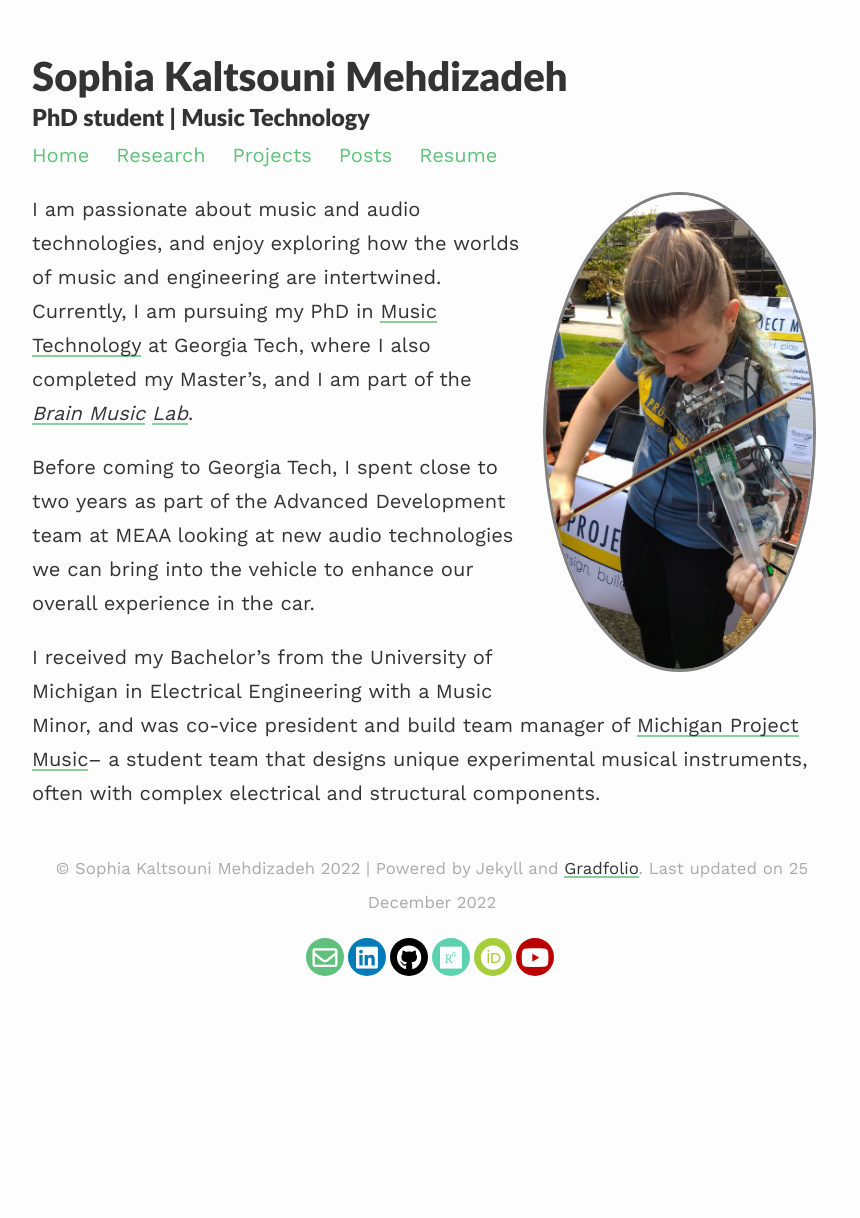
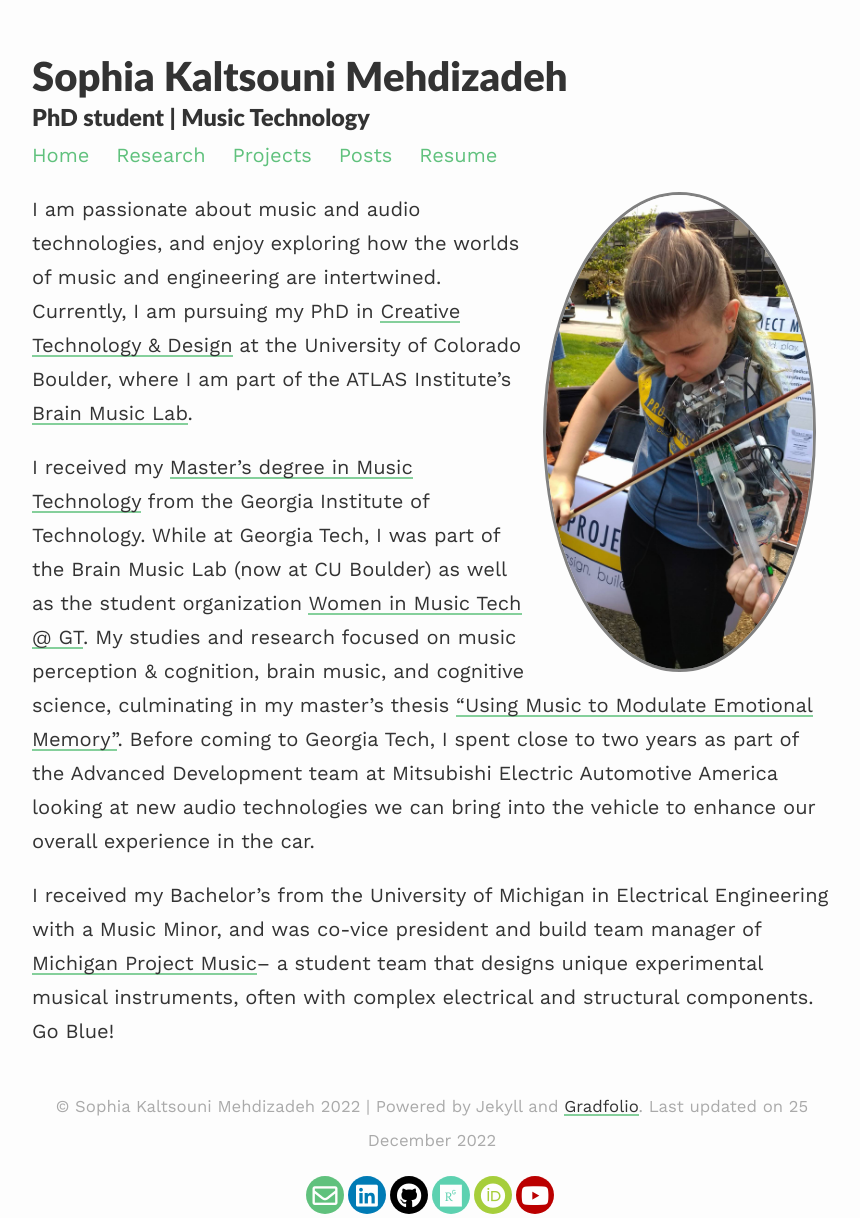
Before and after one commit to smehdizadeh/smehdizadeh.github.io, a Jekyll site: the page built from index.md, in a window 1280 px wide. Shown: the whole page, without its empty margins (208-1068 px from the left). Built offline with Jekyll 4.4.1, drawn with Linux system fonts in a browser that asks for light colours; nearby versions of some CDN libraries; before the commit the page ends 980 px from its top, so only the background shows below that.

Commit message:
Update index.md

```diff
--- a/index.md
+++ b/index.md
@@ -7,8 +7,8 @@ profile:
 published: true
 ---
 
-I am passionate about music and audio technologies, and enjoy exploring how the worlds of music and engineering are intertwined. Currently, I am pursuing my PhD in [Music Technology](https://music.gatech.edu/phd-music-technology) at Georgia Tech, where I also completed my Master's, and I am part of the [*Brain Music*](https://brainmusiclab.gatech.edu/) [*Lab*](https://gtcmt.gatech.edu/brain-music).
+I am passionate about music and audio technologies, and enjoy exploring how the worlds of music and engineering are intertwined. Currently, I am pursuing my PhD in [Creative Technology & Design](https://www.colorado.edu/atlas/academics/grad/ctd-phd) at the University of Colorado Boulder, where I am part of the ATLAS Institute's [Brain Music Lab](https://www.colorado.edu/atlas/brain-music-lab).
 
-Before coming to Georgia Tech, I spent close to two years as part of the Advanced Development team at MEAA looking at new audio technologies we can bring into the vehicle to enhance our overall experience in the car.
+I received my [Master's degree in Music Technology](https://music.gatech.edu/master-science-music-technology) from the Georgia Institute of Technology. While at Georgia Tech, I was part of the Brain Music Lab (now at CU Boulder) as well as the student organization [Women in Music Tech @ GT](https://womeninmusictech.gatech.edu/). My studies and research focused on music perception & cognition, brain music, and cognitive science, culminating in my master's thesis ["Using Music to Modulate Emotional Memory"](https://smartech.gatech.edu/handle/1853/66164). Before coming to Georgia Tech, I spent close to two years as part of the Advanced Development team at Mitsubishi Electric Automotive America looking at new audio technologies we can bring into the vehicle to enhance our overall experience in the car.
 
-I received my Bachelor's from the University of Michigan in Electrical Engineering with a Music Minor, and was co-vice president and build team manager of [Michigan Project Music](https://michiganprojectmusic.github.io/)-- a student team that designs unique experimental musical instruments, often with complex electrical and structural components.
+I received my Bachelor's from the University of Michigan in Electrical Engineering with a Music Minor, and was co-vice president and build team manager of [Michigan Project Music](https://michiganprojectmusic.github.io/)-- a student team that designs unique experimental musical instruments, often with complex electrical and structural components. Go Blue!
```
